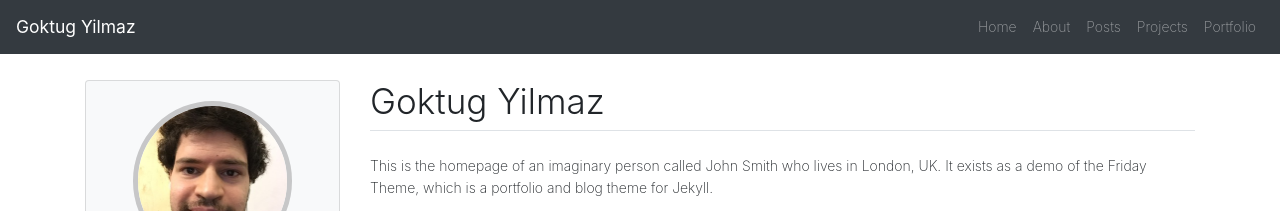
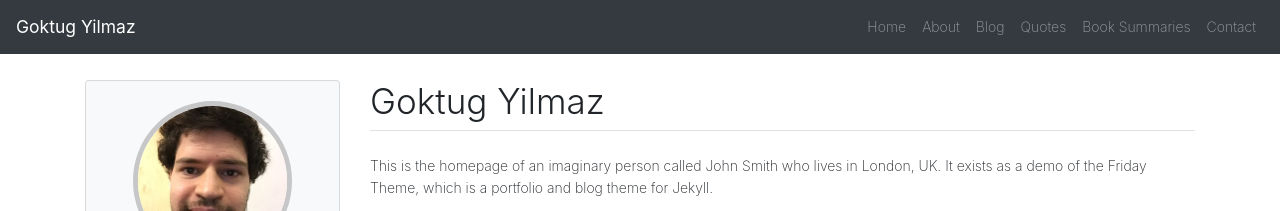
Before and after one commit to Esqarrouth/goktugyil.github.io, a Jekyll site: the page built from _pages/about.md, in a window 1280 px wide. Shown: the top 211 px of the page. Built offline with Jekyll 4.4.1, drawn with Linux system fonts in a browser that asks for light colours.

Commit message:
changed files

```diff
--- a/_data/nav.yml
+++ b/_data/nav.yml
@@ -4,11 +4,14 @@
 - title: About
   href: about.html
 
-- title: Posts
-  href: list/posts.html
+- title: Blog
+  href: blog.html
 
-- title: Projects
-  href: list/projects.html
+- title: Quotes
+  href: quotes.html
 
-- title: Portfolio
-  href: list/portfolio.html
+- title: Book Summaries
+  href: booksummaries.html
+
+- title: Contact
+  href: contact.html
```
Also changed, not shown: README.md (+4 -0 lines).
